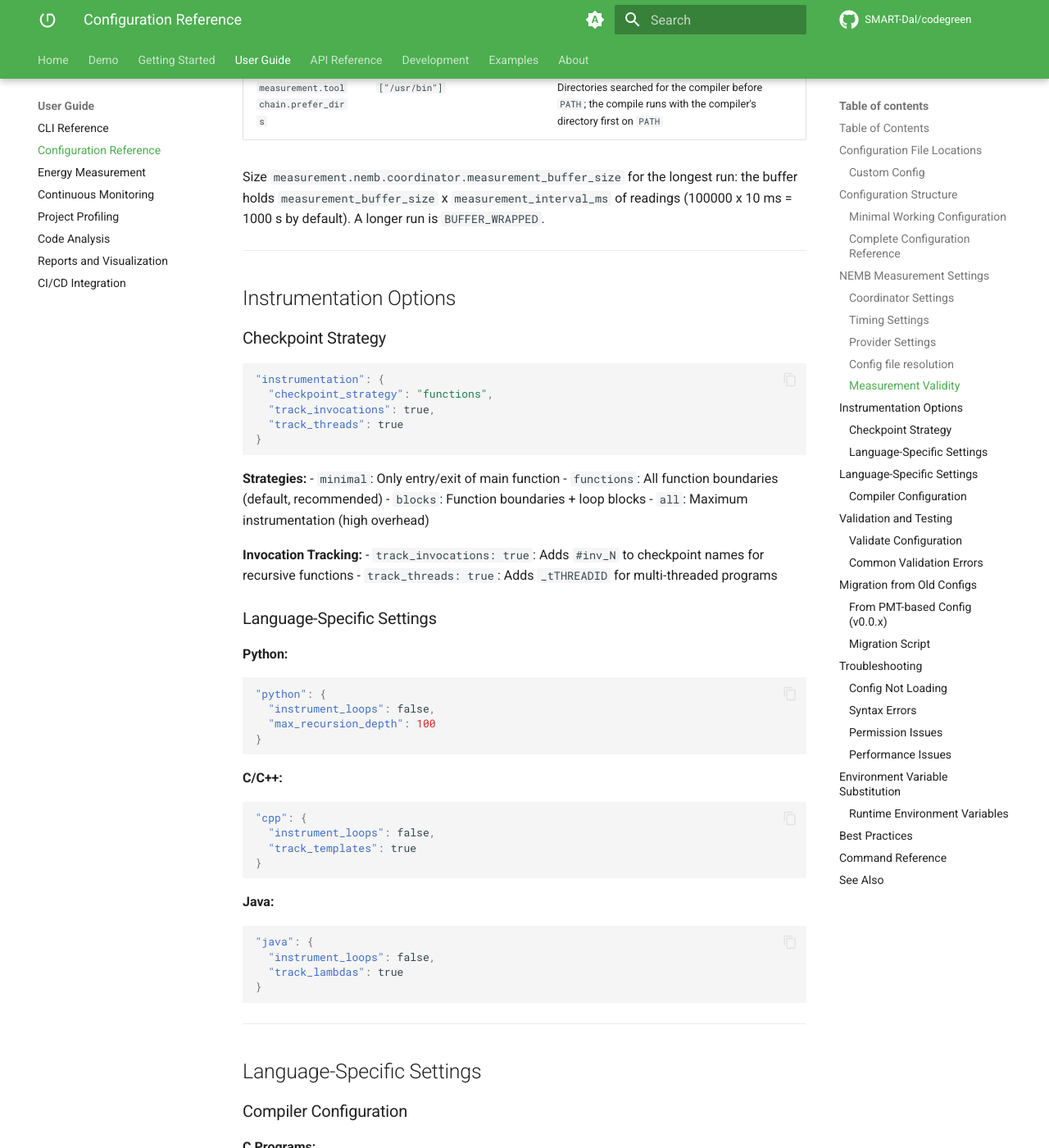
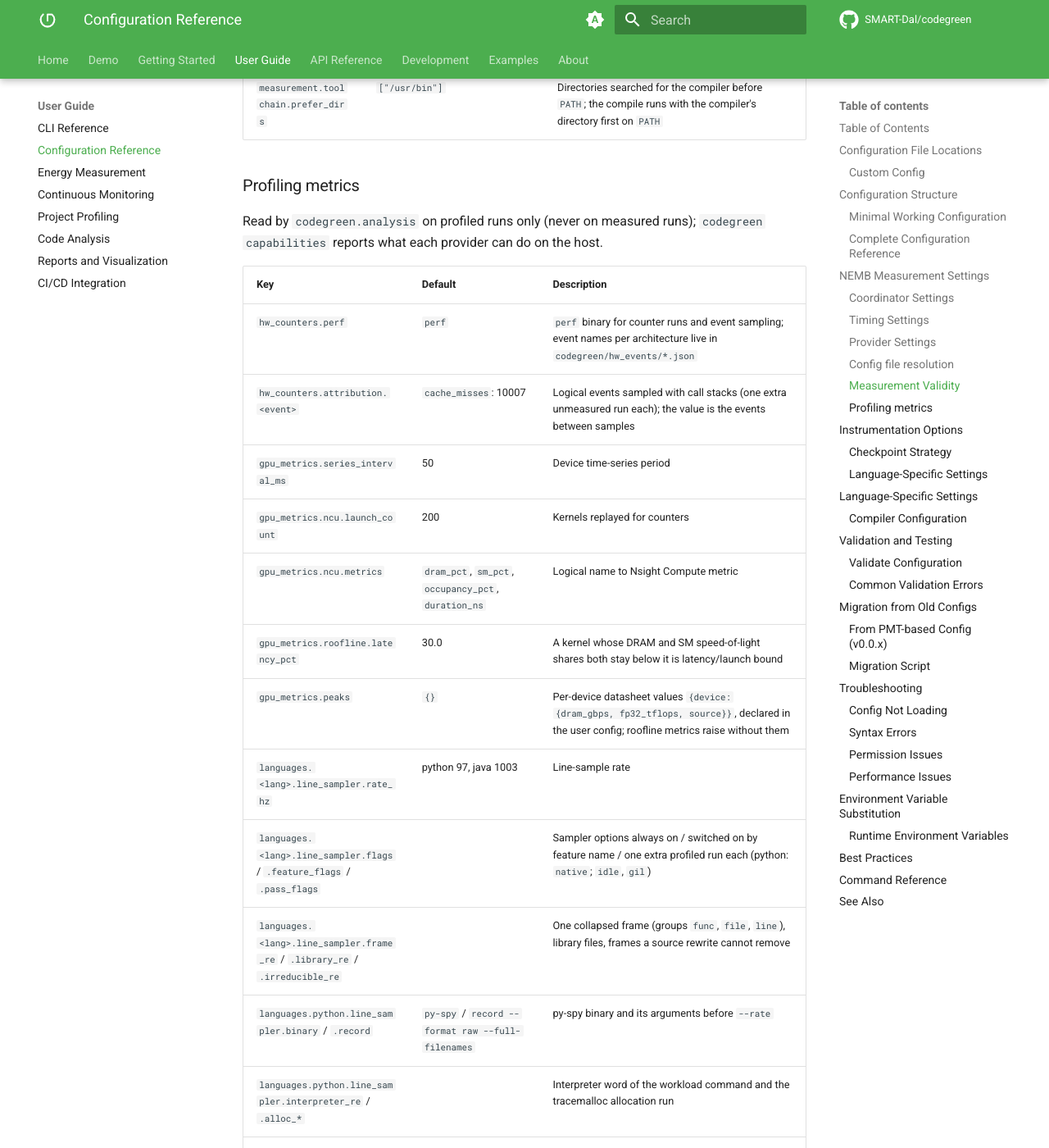
Before and after one commit to SMART-Dal/codegreen, an MkDocs documentation site: the page built from docs/website/docs/user-guide/configuration-reference.md, in a window 1280 px wide and 1400 px high, scrolled down 7282 px. Shown: the whole window at 82% size. Built offline with MkDocs 1.6.1 and Material for MkDocs 9.7.7, drawn with Linux system fonts in a browser that asks for light colours; comment, search, counter and statistics services are not loaded; some of the changed text lies outside the part shown.

Commit message:
Document the capabilities command and the profiling config keys
cli-reference gains `capabilities [KIND...]` (registries metric, gpu_series, gpu_replay,
gpu_framework, language and the JSON shape); configuration-reference gains the hw_counters,
gpu_metrics and languages.<lang>.line_sampler keys. No page mentions hw-probe, set_pyspy_binary,
parse_collapsed_lines or gpu_energy_source.

```diff
--- a/docs/website/docs/user-guide/configuration-reference.md
+++ b/docs/website/docs/user-guide/configuration-reference.md
@@ -299,6 +299,27 @@ Other keys:
 | `measurement.toolchain.c` / `.cpp` | `gcc` / `g++` | Compilers for instrumented C/C++ in `measure`; `CC`/`CXX` override |
 | `measurement.toolchain.prefer_dirs` | `["/usr/bin"]` | Directories searched for the compiler before `PATH`; the compile runs with the compiler's directory first on `PATH` |
 
+### Profiling metrics
+
+Read by `codegreen.analysis` on profiled runs only (never on measured runs);
+`codegreen capabilities` reports what each provider can do on the host.
+
+| Key | Default | Description |
+|---|---|---|
+| `hw_counters.perf` | `perf` | `perf` binary for counter runs and event sampling; event names per architecture live in `codegreen/hw_events/*.json` |
+| `hw_counters.attribution.<event>` | `cache_misses`: 10007 | Logical events sampled with call stacks (one extra unmeasured run each); the value is the events between samples |
+| `gpu_metrics.series_interval_ms` | 50 | Device time-series period |
+| `gpu_metrics.ncu.launch_count` | 200 | Kernels replayed for counters |
+| `gpu_metrics.ncu.metrics` | `dram_pct`, `sm_pct`, `occupancy_pct`, `duration_ns` | Logical name to Nsight Compute metric |
+| `gpu_metrics.roofline.latency_pct` | 30.0 | A kernel whose DRAM and SM speed-of-light shares both stay below it is latency/launch bound |
+| `gpu_metrics.peaks` | `{}` | Per-device datasheet values `{device: {dram_gbps, fp32_tflops, source}}`, declared in the user config; roofline metrics raise without them |
+| `languages.<lang>.line_sampler.rate_hz` | python 97, java 1003 | Line-sample rate |
+| `languages.<lang>.line_sampler.flags` / `.feature_flags` / `.pass_flags` | | Sampler options always on / switched on by feature name / one extra profiled run each (python: `native`; `idle`, `gil`) |
+| `languages.<lang>.line_sampler.frame_re` / `.library_re` / `.irreducible_re` | | One collapsed frame (groups `func`, `file`, `line`), library files, frames a source rewrite cannot remove |
+| `languages.python.line_sampler.binary` / `.record` | `py-spy` / `record --format raw --full-filenames` | py-spy binary and its arguments before `--rate` |
+| `languages.python.line_sampler.interpreter_re` / `.alloc_*` | | Interpreter word of the workload command and the tracemalloc allocation run |
+| `languages.java.line_sampler.async_profiler` | `""` | async-profiler release directory (empty: `$CODEGREEN_ASYNC_PROFILER`); `flags` are JVM options loaded with the agent, `file_replace` maps class separators |
+
 Size `measurement.nemb.coordinator.measurement_buffer_size` for the longest
 run: the buffer holds `measurement_buffer_size` x `measurement_interval_ms`
 of readings (100000 x 10 ms = 1000 s by default). A longer run is
```
Also changed, not shown: docs/website/docs/user-guide/cli-reference.md (+18 -1 lines).
